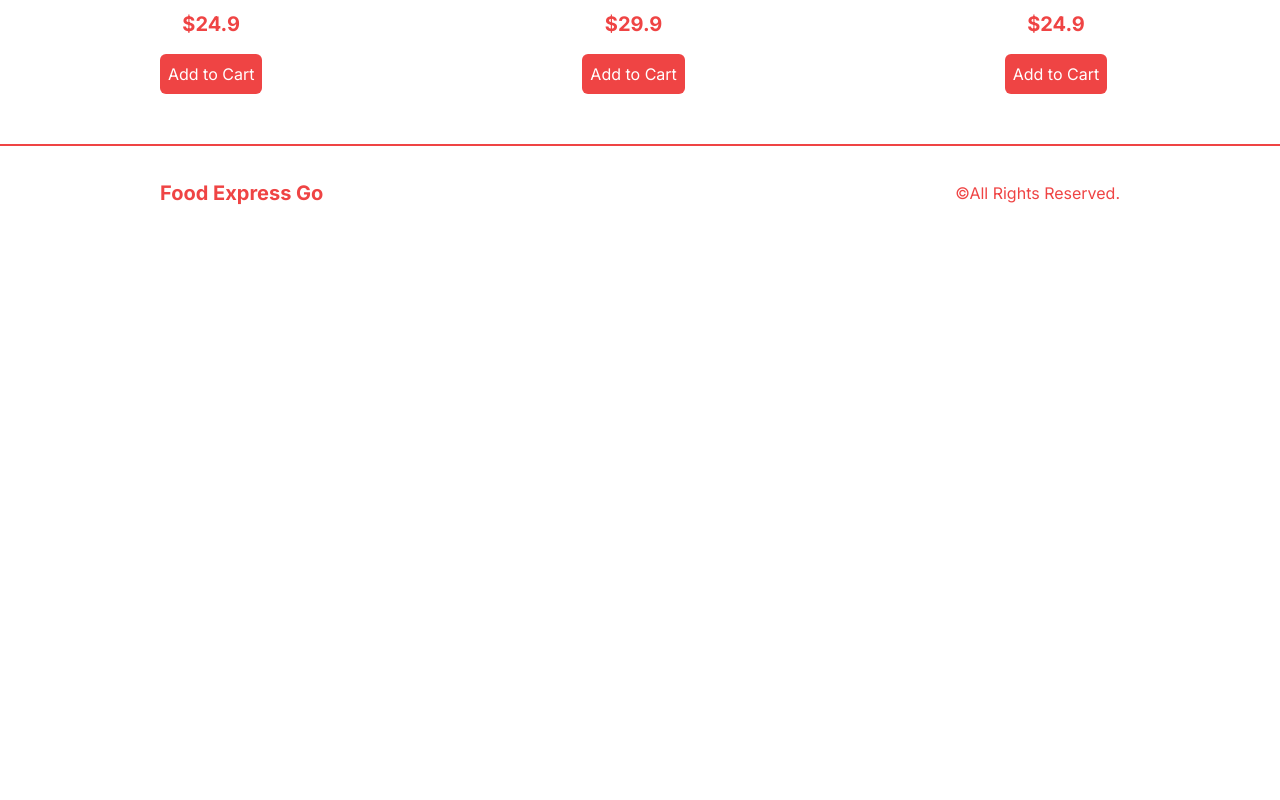
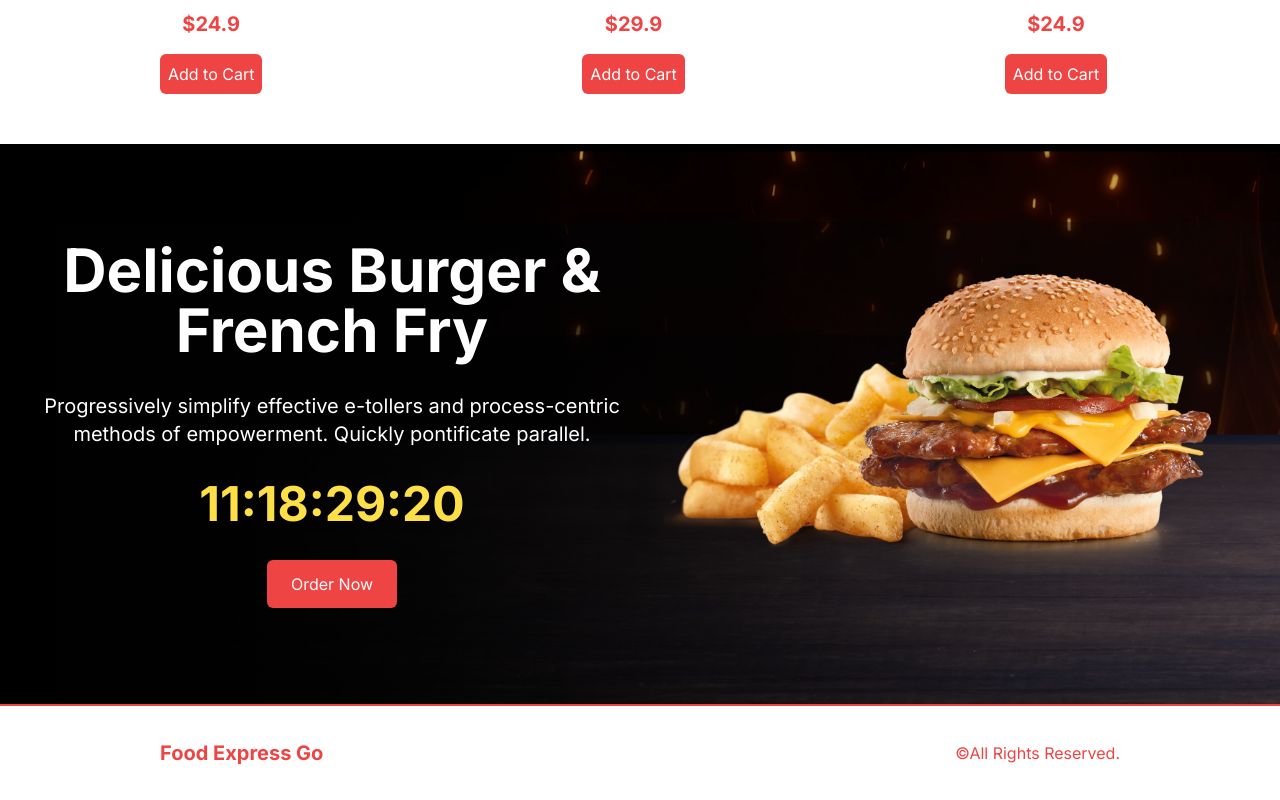
Before and after one commit to ctasbihas/FoodExpressGo, a Next.js app: page / in a window 1280 px wide. Shown: the part 1376-2176 px from the top of the page. Before the commit the page ends 1616 px from the top, so only its background shows below. Built offline with nearby package versions, Linux system fonts and the light colour scheme.

Commit message:
Offered product section added

```diff
--- a/package.json
+++ b/package.json
@@ -18,6 +18,7 @@
     "next": "13.4.10",
     "postcss": "8.4.26",
     "react": "18.2.0",
+    "react-countdown": "^2.3.5",
     "react-dom": "18.2.0",
     "tailwindcss": "3.3.3",
     "typescript": "5.1.6"
--- a/src/app/page.tsx
+++ b/src/app/page.tsx
@@ -1,4 +1,5 @@
 import Featured from '@/components/Featured';
+import Offer from '@/components/Offer';
 import Slider from '@/components/Slider';
 
 export default function Home() {
@@ -6,6 +7,7 @@
     <main>
       <Slider />
       <Featured/>
+      <Offer/>
     </main>
   )
 };
--- /dev/null
+++ b/src/components/CountDown.tsx
@@ -0,0 +1,14 @@
+"use client"
+
+import React from 'react';
+import Countdown from 'react-countdown';
+
+const endingDate = new Date("2023-08-03")
+
+const CountDown = () => {
+    return (
+        <Countdown className='font-bold text-5xl text-yellow-300' date={endingDate} />
+    );
+};
+
+export default CountDown;
--- /dev/null
+++ b/src/components/Offer.tsx
@@ -0,0 +1,23 @@
+import Image from "next/image";
+import React from "react";
+import CountDown from "./CountDown";
+
+const Offer = () => {
+    return (
+        <div className="bg-black h-screen flex flex-col md:flex-row md:justify-between md:bg-[url('/offerBg.png')] md:h-[70vh]">
+            {/* TEXT CONTAINER */}
+            <div className="flex-1 flex flex-col items-center justify-center text-center gap-8 p-6">
+                <h1 className="text-white text-5xl font-bold xl:text-6xl">Delicious Burger & French Fry</h1>
+                <p className="text-white xl:text-xl">Progressively simplify effective e-tollers and process-centric methods of empowerment. Quickly pontificate parallel.</p>
+                <CountDown/>
+                <button className="bg-red-500 text-white rounded-md py-3 px-6">Order Now</button>
+            </div>
+            {/* IMAGE CONTAINER */}
+            <div className="flex-1 w-full md:h-full relative">
+                <Image src="/offerProduct.png" alt="" fill className="object-contain" />
+            </div>
+        </div>
+    );
+};
+
+export default Offer;
```
Also changed, not shown: 1 other file (tests, documents, lock files or other folders).
